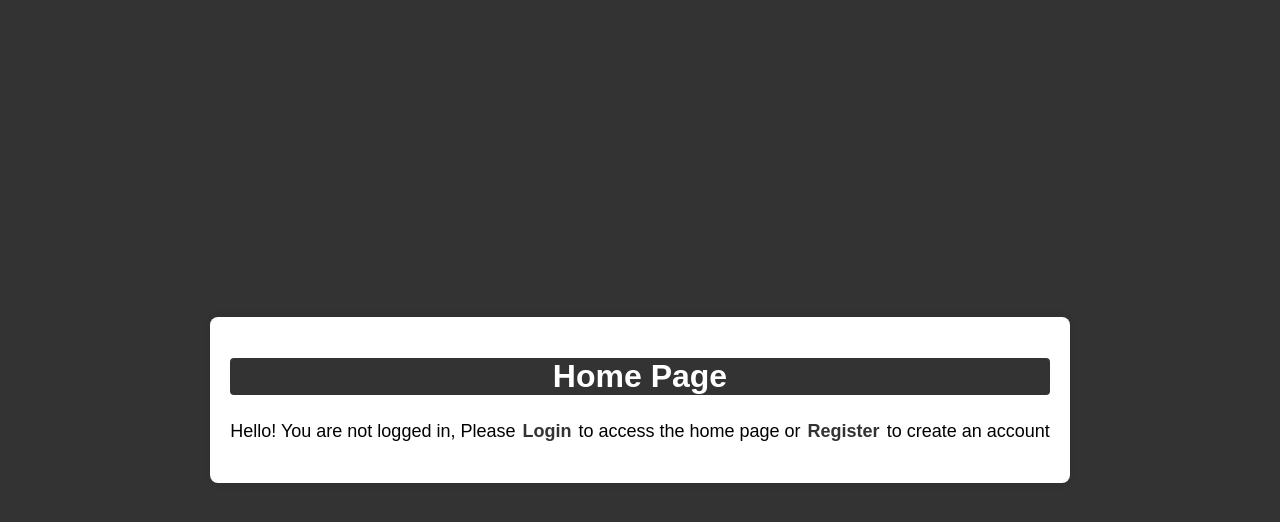
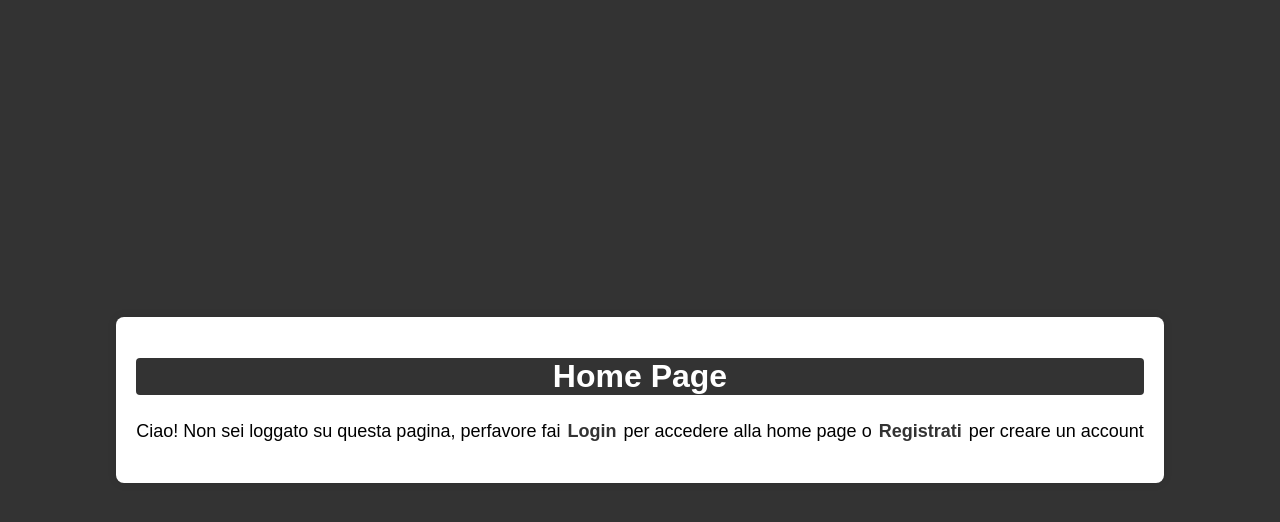
Before and after one commit to alessiovecchio/turbidimeter, a Flask app: page / in a window 1280 px wide. Shown: the top 522 px of the page. Run offline with Flask 3, Linux system fonts and the light colour scheme.

Commit message:
fixed home reachble

```diff
--- a/turbidimeter_python/Server/templates/home.html
+++ b/turbidimeter_python/Server/templates/home.html
@@ -11,10 +11,10 @@
             <div class="container_home">
                 <h1>Home Page</h1>
                 {%if username%}
-                <p>Hello {{username}}! You are already logged in, <a href="{{ url_for('logout')}}">Logout</a></p>
+                <p>Ciao {{username}}! Sei hai effettuato il login,torna alla pagina  <a href="{{ url_for('index')}}">principale</a> ,oppure fai <a href="{{ url_for('logout')}}">Logout</a></p>
                 {%else%}
-                <p>Hello! You are not logged in, Please <a href="{{ url_for('login') }}">Login</a> to access the home page or
-                <a href="{{ url_for('register') }}">Register</a> to create an account</p>
+                <p>Ciao! Non sei loggato su questa pagina, perfavore fai <a href="{{ url_for('login') }}">Login</a> per accedere alla home page o
+                <a href="{{ url_for('register') }}">Registrati</a> per creare un account</p>
                 {%endif%}
             </div>
     </div>
```
Also changed, not shown: 2 other files.
